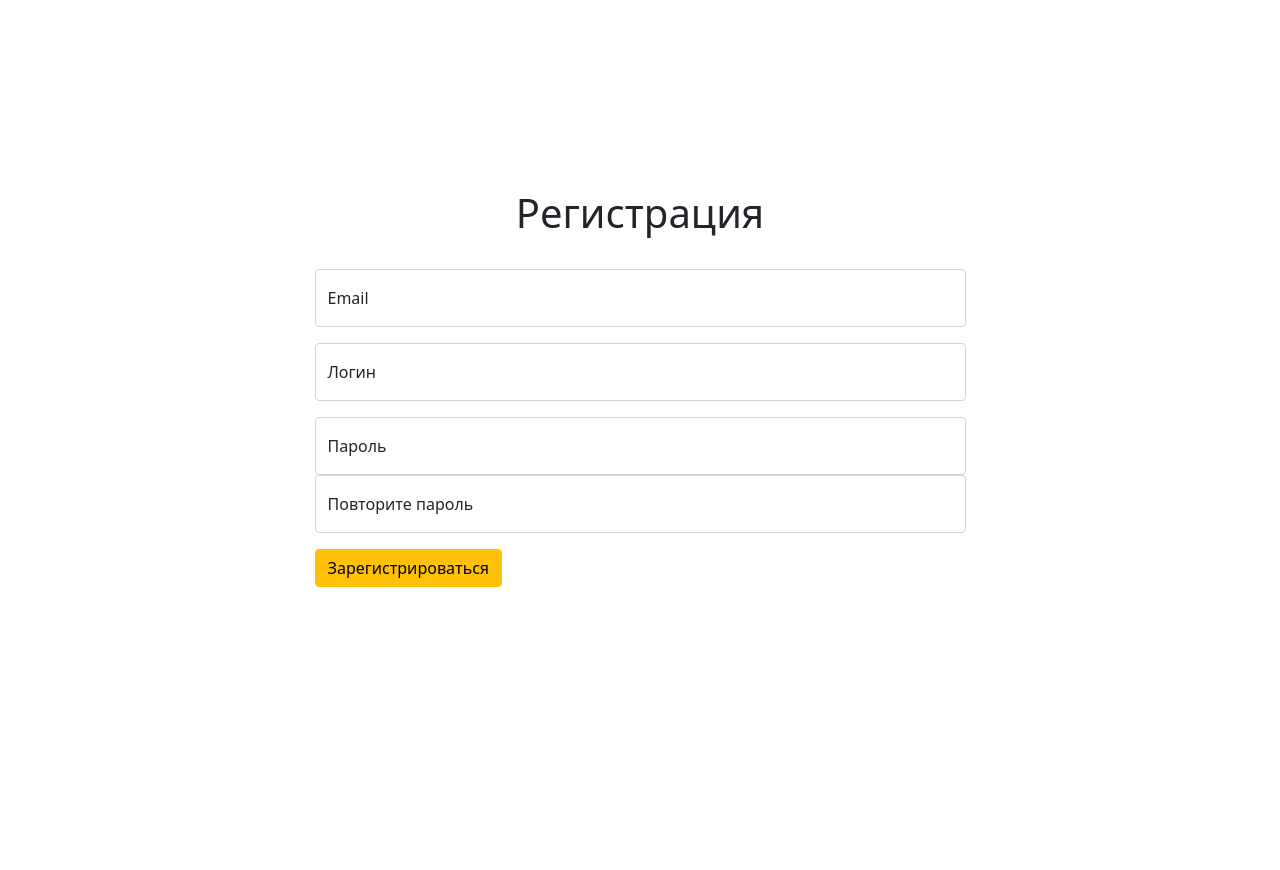
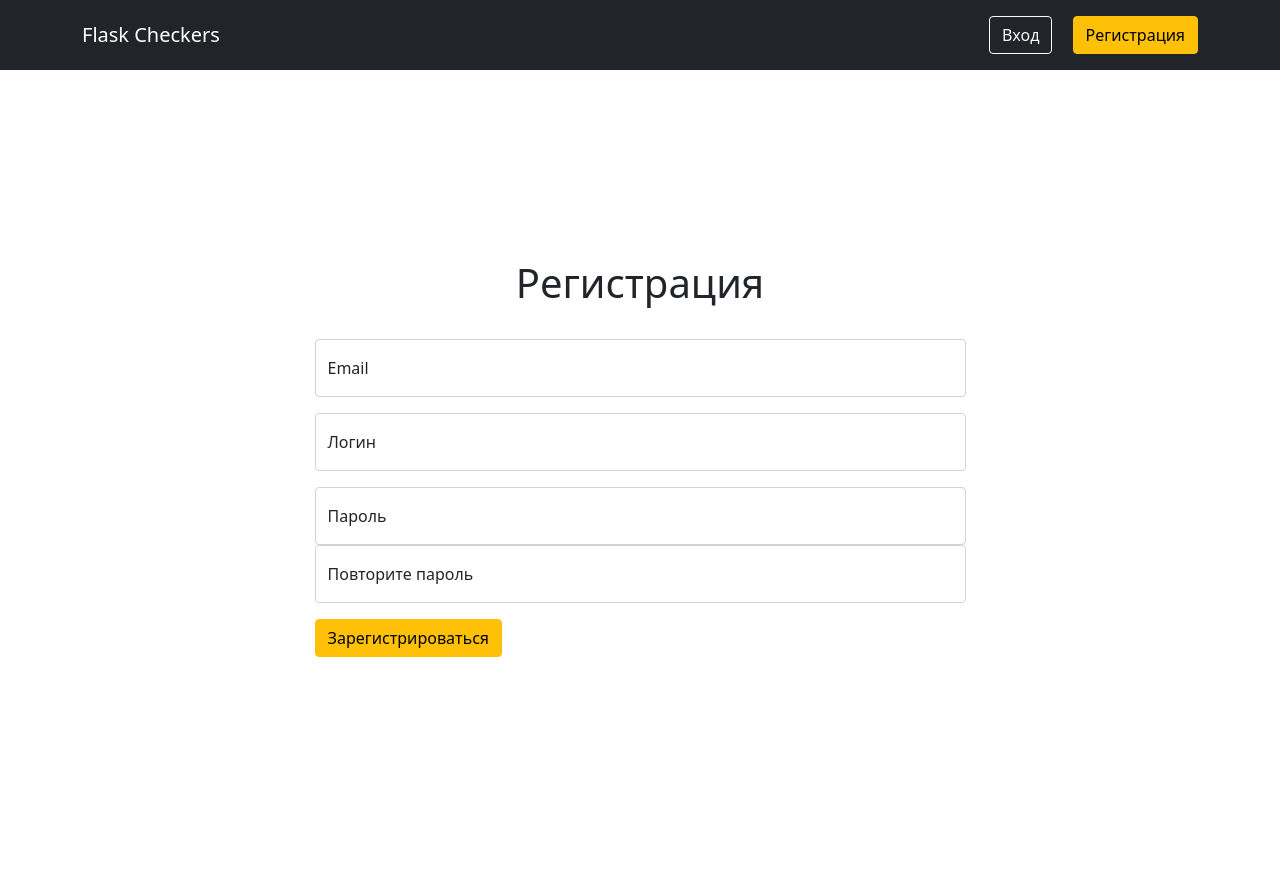
Before and after one commit to IvanNaum/Web_Project, a Flask app: page /register in a window 1280 px wide. Before the commit the page ends 587 px from the top, so only its background shows below. Run offline with Flask 2, Linux system fonts and the light colour scheme.

Commit message:
add header in base.html

```diff
--- a/app/main.py
+++ b/app/main.py
@@ -71,4 +71,4 @@ def game_page():
 
 @app.route('/')
 def index():
-    return render_template('index.html')
+    return render_template('index.html', title='Главная')
--- a/app/templates/base.html
+++ b/app/templates/base.html
@@ -10,9 +10,9 @@
   <link href="{{ url_for('static', filename='css/main.css') }}" rel="stylesheet">
 
   {% if title %}
-  <title>{{ title }}</title>
+    <title>Flask Checkers | {{ title }}</title>
   {% else %}
-  <title>Flask Checkers</title>
+    <title>Flask Checkers</title>
   {% endif %}
 
   {% block head %}{% endblock %}
@@ -37,6 +37,29 @@
     {% endwith %}
   {%- endmacro %}
 
+  <header class="p-3 bg-dark text-white">
+    <div class="container">
+      <div style="display: flex; align-items: center; justify-content: space-between">
+        <div class="fs-5">
+          Flask Checkers
+        </div>
+        {% if not current_user.is_authenticated %}
+          <div>
+            <a href="{{ url_for('login') }}" class="btn btn-outline-light" style="margin-right: 1rem">Вход</a>
+            <a href="{{ url_for('register') }}" class="btn btn-warning">Регистрация</a>
+          </div>
+        {% else %}
+          <div class="fs-4">
+            {{ current_user.login }}
+          </div>
+          <div>
+            <a href="{{ url_for('logout') }}" class="btn btn-danger">Выход</a>
+          </div>
+        {% endif %}
+      </div>
+    </div>
+  </header>
+
   <div class='container'>{% block content %}{% endblock %}</div>
   <script src="https://cdn.jsdelivr.net/npm/bootstrap@5.0.0-beta3/dist/js/bootstrap.bundle.min.js"
     integrity="sha384-JEW9xMcG8R+pH31jmWH6WWP0WintQrMb4s7ZOdauHnUtxwoG2vI5DkLtS3qm9Ekf"
```
Also changed, not shown: app/templates/index.html (+3 -23 lines).
